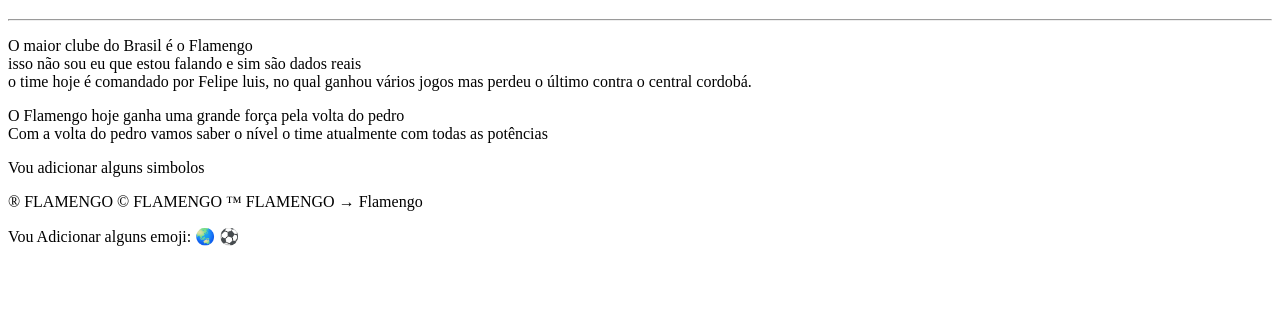
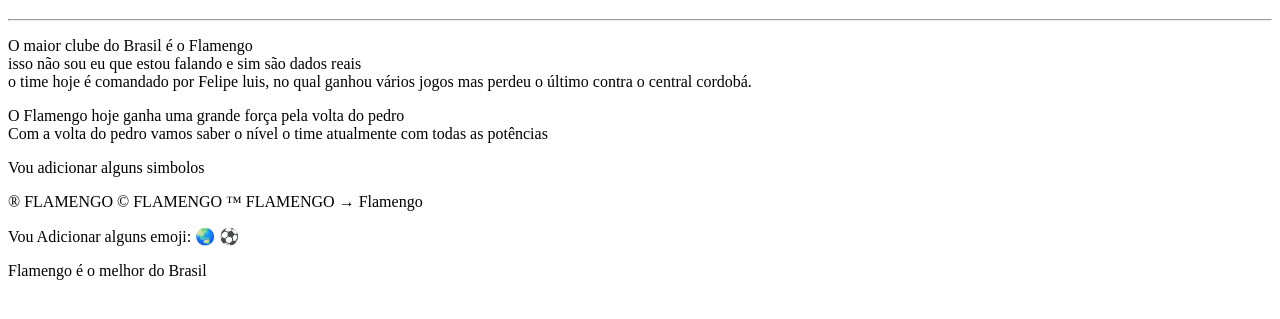
Before and after one commit to Reiisoficial/html-css, a plain HTML site: page exercicios/ex002/index.html in a window 1280 px wide. Shown: the part 61-380 px from the top of the page. Drawn offline with Linux system fonts and the light colour scheme.

Commit message:
atualizei o exercicio

```diff
--- a/exercicios/ex002/index.html
+++ b/exercicios/ex002/index.html
@@ -19,6 +19,8 @@
 <p>Vou Adicionar alguns emoji:
     &#x1F30F; &#x26BD;
 
+
 </p>
+<p>Flamengo é o melhor do Brasil</p>
 </body>
 </html>
```
